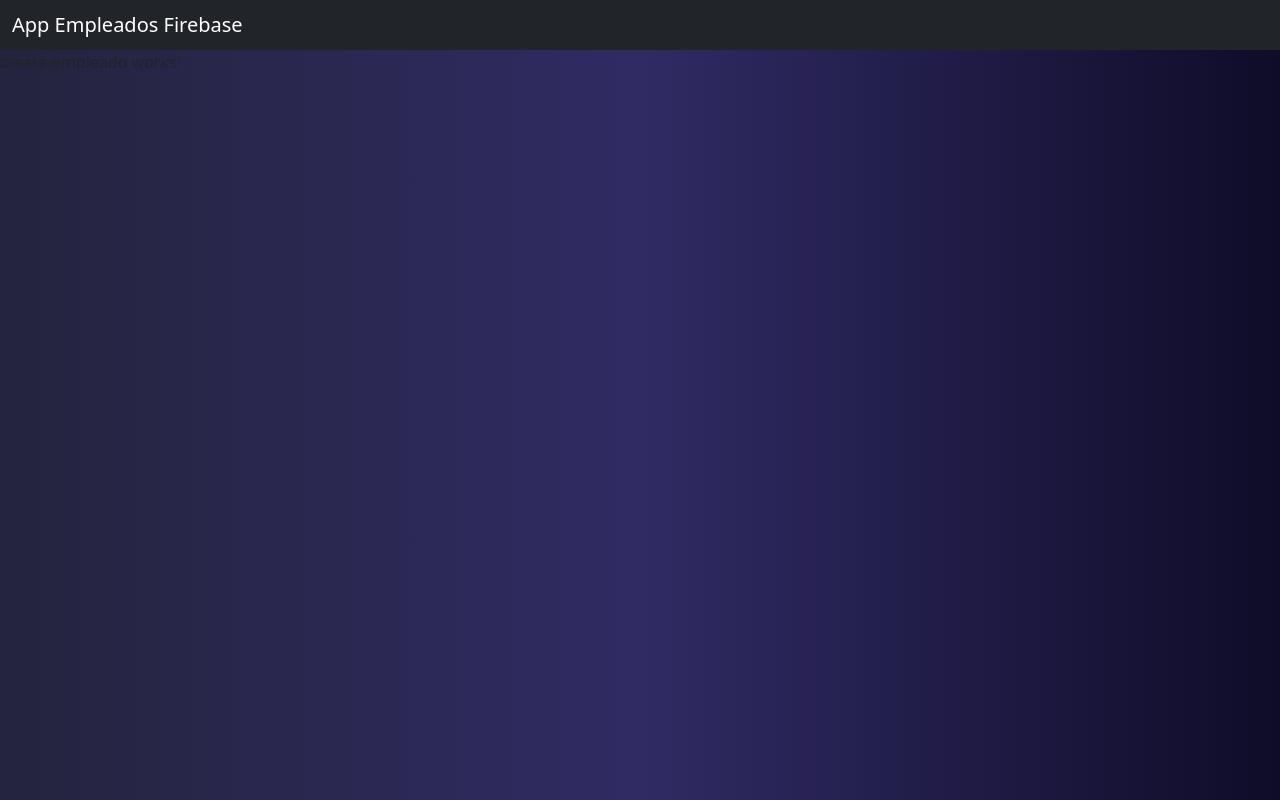
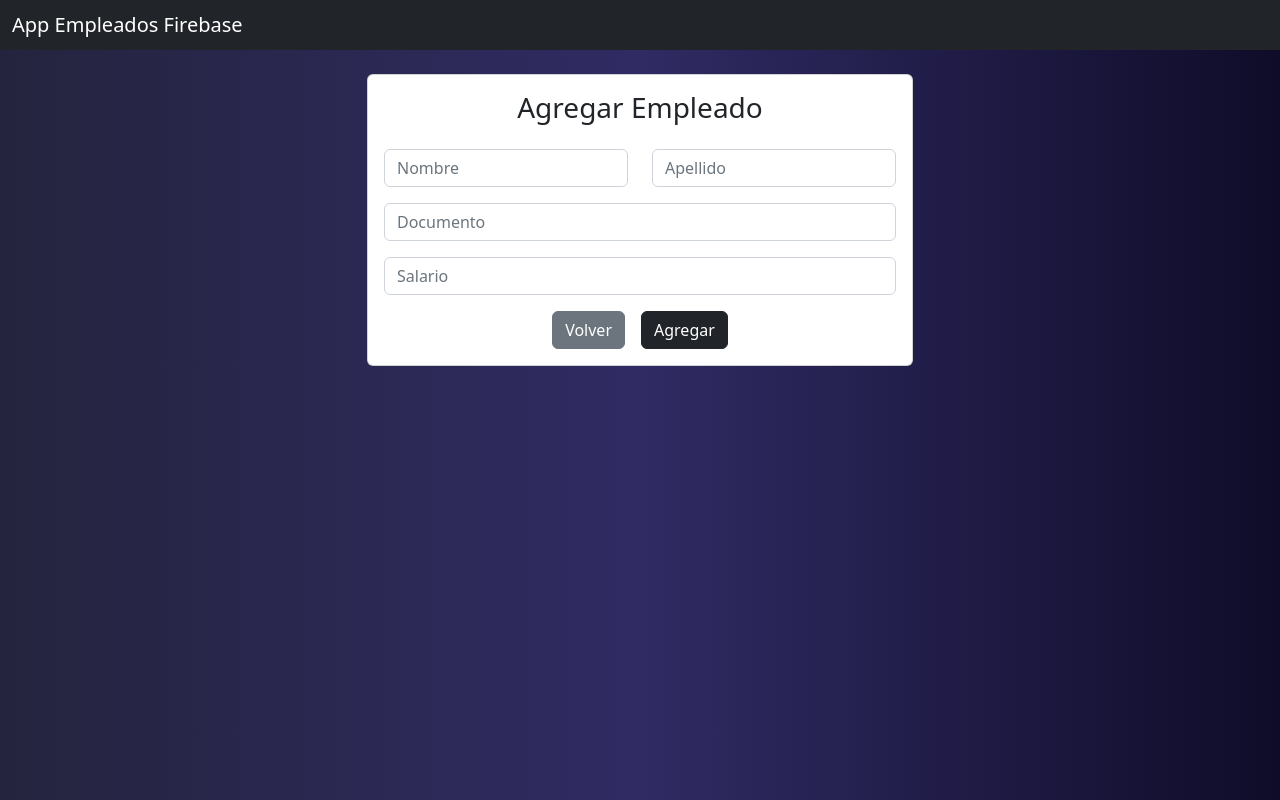
Before and after one commit to Duvis07/angular-crud-firebase-empleados, an Angular app: page /create-empleado in a window 1280 px wide. Built offline with nearby package versions, Linux system fonts and the light colour scheme.

Commit message:
maquetación del formulario de crear empleado

```diff
--- a/src/app/components/create-empleado/create-empleado.component.html
+++ b/src/app/components/create-empleado/create-empleado.component.html
@@ -1 +1,45 @@
-<p>create-empleado works!</p>
+<div class="container pt-4">
+  <div class="row">
+    <div class="col-lg-6 offset-3">
+      <div class="card text-center">
+        <div class="card-body">
+          <h3>Agregar Empleado</h3>
+          <form class="mt-4">
+            <div class="row">
+              <div class="col">
+                <input type="text" class="form-control" placeholder="Nombre" />
+              </div>
+              <div class="col">
+                <input
+                  type="text"
+                  class="form-control"
+                  placeholder="Apellido"
+                />
+              </div>
+            </div>
+            <input
+              type="text"
+              class="form-control mt-3"
+              placeholder="Documento"
+            />
+            <input
+              type="text"
+              class="form-control mt-3"
+              placeholder="Salario"
+            />
+            <div class="mt-3">
+              <button
+                type="text"
+                class="btn btn-secondary me-3"
+                routerLink="/list-empleados"
+              >
+                Volver
+              </button>
+              <button type="submit" class="btn btn-dark">Agregar</button>
+            </div>
+          </form>
+        </div>
+      </div>
+    </div>
+  </div>
+</div>
```
